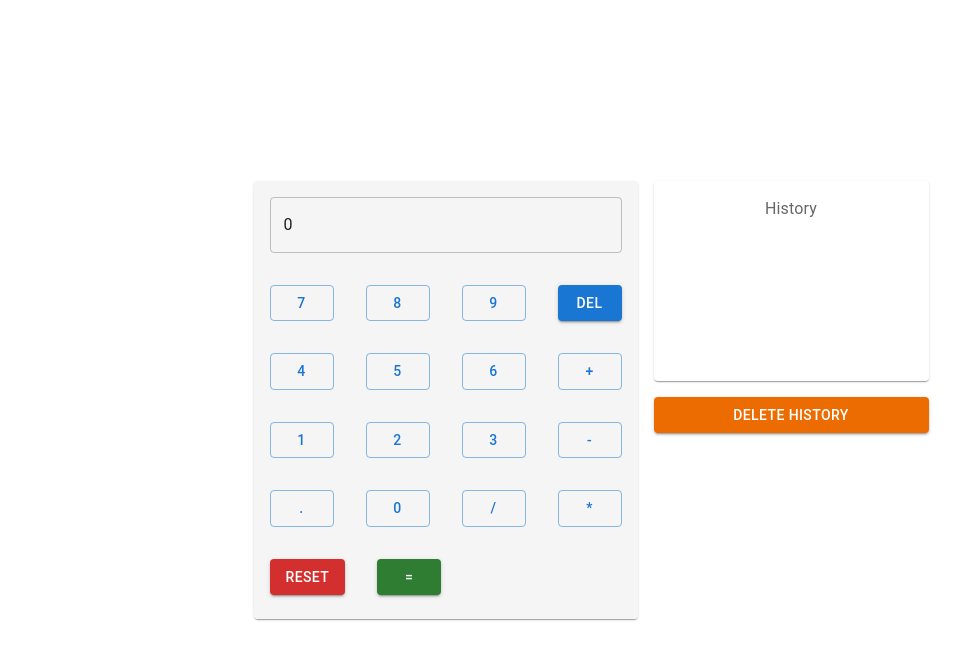
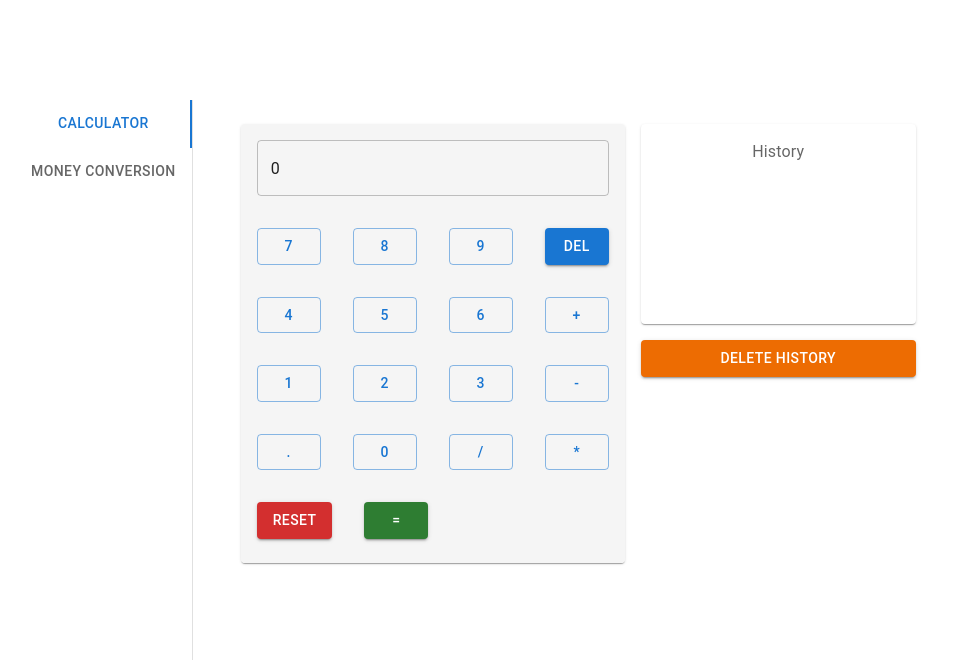
Before and after one commit to Baizura-cloud/Digital-Tools, a React (Create React App) app: page / in a window 1280 px wide. Shown: the top 660 px of the page, without its empty margins (49-1010 px from the left). Built offline with nearby package versions, Linux system fonts and the light colour scheme.

Commit message:
Vertical tab to add money conversion section

```diff
--- a/src/App.js
+++ b/src/App.js
@@ -1,12 +1,14 @@
 import React from 'react';
 import { Counter } from './features/counter/Counter';
+import { MainTab } from './features/mainTab'
 import './App.css';
 
 function App() {
   return (
     <div className="App">
       <header className="App-header">
-        <Counter />
+        {/* <Counter /> */}
+        <MainTab />
       </header>
     </div>
   );
--- /dev/null
+++ b/src/features/conversion/conversion.js
@@ -0,0 +1,51 @@
+import React from 'react';
+import { useState } from 'react';
+import CardContent from '@mui/material/CardContent';
+import Button from '@mui/material/Button';
+import CssBaseline from '@mui/material/CssBaseline';
+import TextField from '@mui/material/TextField';
+import Grid from '@mui/material/Grid';
+import Box from '@mui/material/Box';
+import Stack from '@mui/material/Stack';
+
+import Card from '@mui/material/Card';
+import { createTheme, ThemeProvider } from '@mui/material/styles';
+import History from '../history';
+
+const theme = createTheme();
+
+
+export default function Conversion() {
+
+
+  return (
+    <div >
+      <ThemeProvider theme={theme}>
+
+          <CssBaseline />
+          <Box >
+            <Stack direction="row" spacing={2}>
+              <Card sx={{ maxWidth: 500 }}>
+                <CardContent style={{ backgroundColor: '#f5f5f5' }}>
+                  <Stack direction="column" spacing={4}>
+                    <Grid item xs={12}>
+                      <TextField
+                        fullWidth
+                        id="answer"
+                        name="answer"
+                        inputProps={
+                          { readOnly: true, }
+                        }
+                        defaultValue={0}
+                      />
+                    </Grid>
+
+                  </Stack>
+                </CardContent>
+              </Card>
+            </Stack>
+          </Box>
+      </ThemeProvider>
+    </div>
+  );
+}
--- /dev/null
+++ b/src/features/mainTab.js
@@ -0,0 +1,75 @@
+import * as React from 'react';
+import PropTypes from 'prop-types';
+import Tabs from '@mui/material/Tabs';
+import Tab from '@mui/material/Tab';
+import Typography from '@mui/material/Typography';
+import Box from '@mui/material/Box';
+import {Counter} from './counter/Counter'
+import Coversion from './conversion/conversion';
+import Container from '@mui/material/Container';
+
+function TabPanel(props) {
+  const { children, value, index, ...other } = props;
+
+  return (
+    <div
+      role="tabpanel"
+      hidden={value !== index}
+      id={`vertical-tabpanel-${index}`}
+      aria-labelledby={`vertical-tab-${index}`}
+      {...other}
+    >
+      {value === index && (
+        <Box sx={{ p: 3 }}>
+          <Typography>{children}</Typography>
+        </Box>
+      )}
+    </div>
+  );
+}
+
+TabPanel.propTypes = {
+  children: PropTypes.node,
+  index: PropTypes.number.isRequired,
+  value: PropTypes.number.isRequired,
+};
+
+function a11yProps(index) {
+  return {
+    id: `vertical-tab-${index}`,
+    'aria-controls': `vertical-tabpanel-${index}`,
+  };
+}
+
+export function MainTab() {
+  const [value, setValue] = React.useState(0);
+
+  const handleChange = (event, newValue) => {
+    setValue(newValue);
+  };
+
+  return (
+    <Container component="main" >
+    <Box
+      sx={{ flexGrow: 0, bgcolor: 'background.paper', display: 'flex', height: 600 }}
+    >
+      <Tabs
+        orientation="vertical"
+        value={value}
+        onChange={handleChange}
+        aria-label="Tabs"
+        sx={{ borderRight: 1, borderColor: 'divider' }}
+      >
+        <Tab label="Calculator" {...a11yProps(0)} />
+        <Tab label="Money Conversion" {...a11yProps(1)} />
+      </Tabs>
+      <TabPanel value={value} index={0}>
+        <Counter />
+      </TabPanel>
+      <TabPanel value={value} index={1}>
+        <Coversion />
+      </TabPanel>
+    </Box>
+    </Container>
+  );
+}
```
